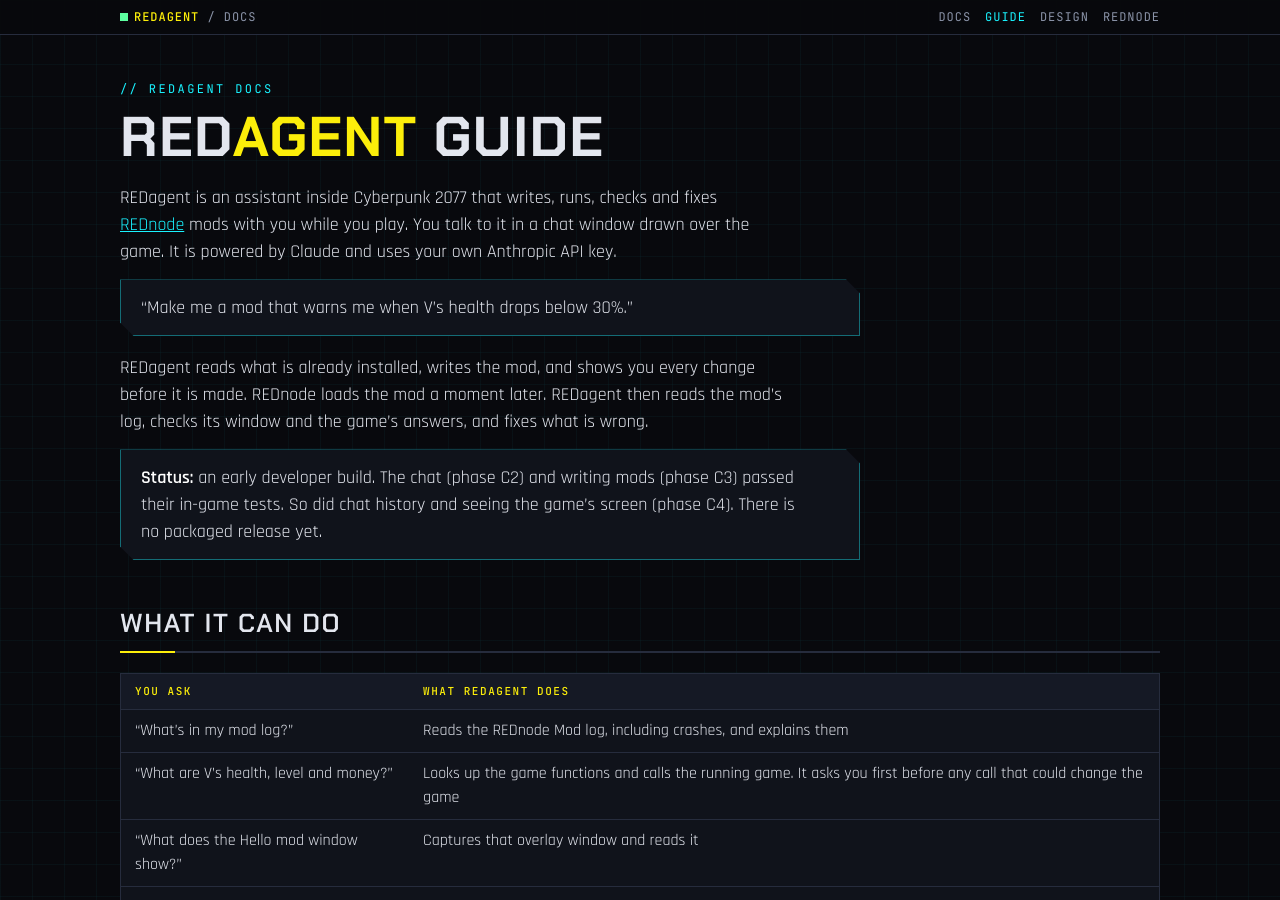
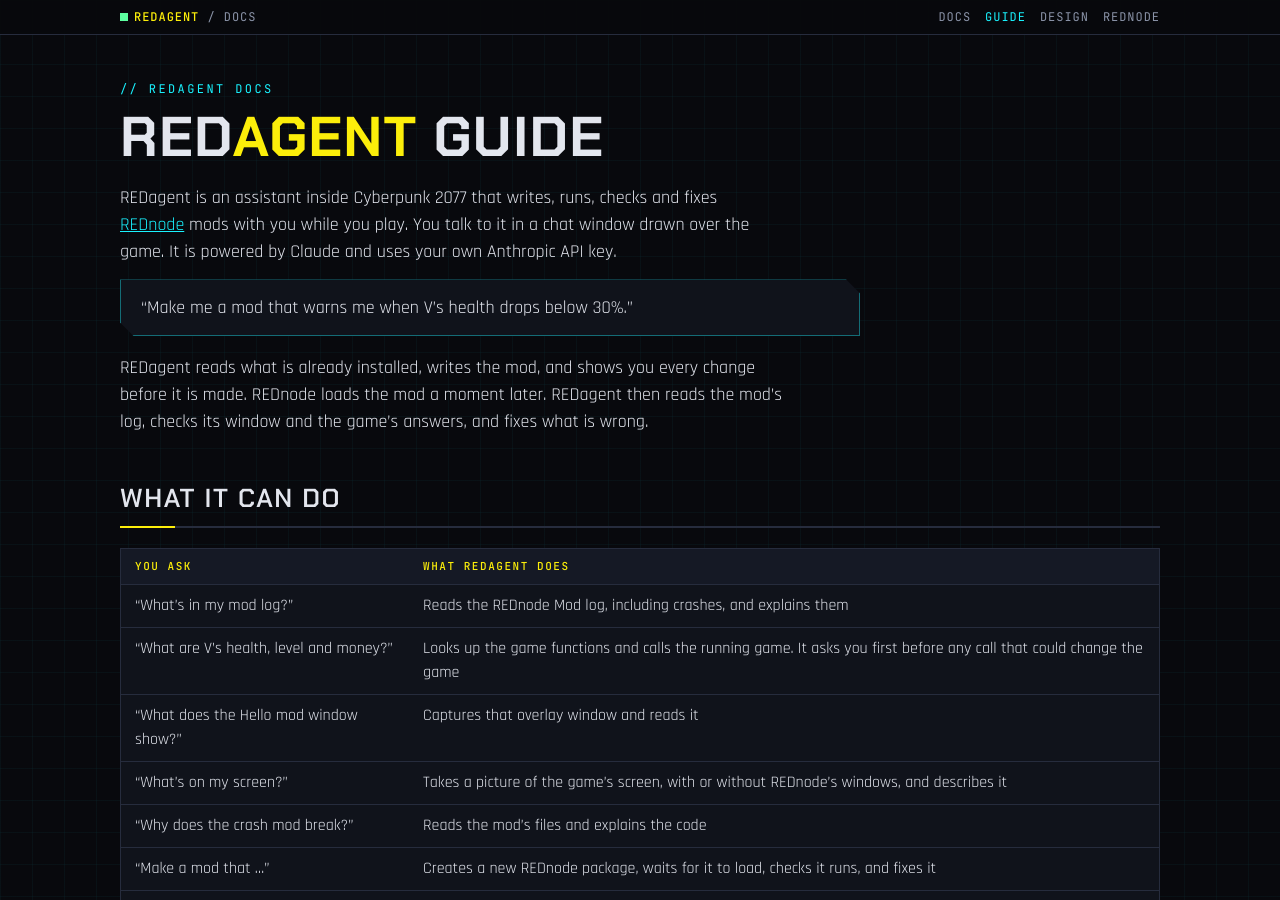
Before and after one commit to Edgemodders/REDagent, a Jekyll site: the page built from docs/guide.md, in a window 1280 px wide and 900 px high. Built offline with Jekyll 4.4.1, drawn with Linux system fonts in a browser that asks for light colours.

Commit message:
Guide: drop the status callout; the docs index carries the phase status
Co-Authored-By: Claude Fable 5.1 <noreply@anthropic.com>
Claude-Session: https://claude.ai/code/session_01QkNW84wQneonKhZEnY9Ci9

```diff
--- a/docs/guide.md
+++ b/docs/guide.md
@@ -9,8 +9,6 @@ REDagent is an assistant inside Cyberpunk 2077 that writes, runs, checks and fix
 > "Make me a mod that warns me when V's health drops below 30%."
 
 REDagent reads what is already installed, writes the mod, and shows you every change before it is made. REDnode loads the mod a moment later. REDagent then reads the mod's log, checks its window and the game's answers, and fixes what is wrong.
-
-> **Status:** an early developer build. The chat (phase C2) and writing mods (phase C3) passed their in-game tests. So did chat history and seeing the game's screen (phase C4). There is no packaged release yet.
 
 ## What it can do
 
```
